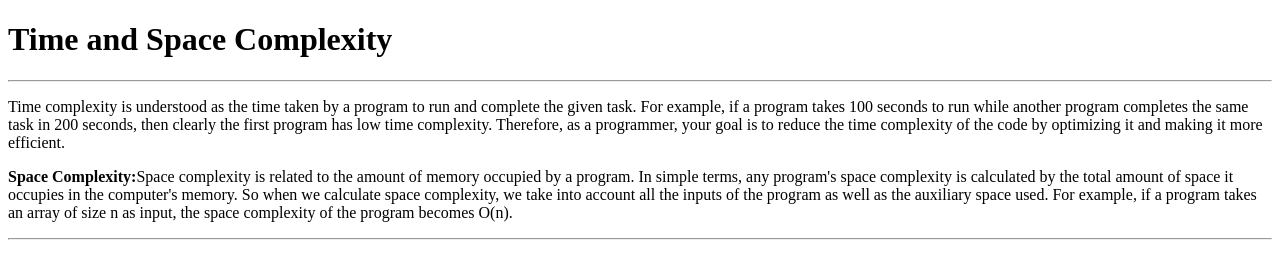
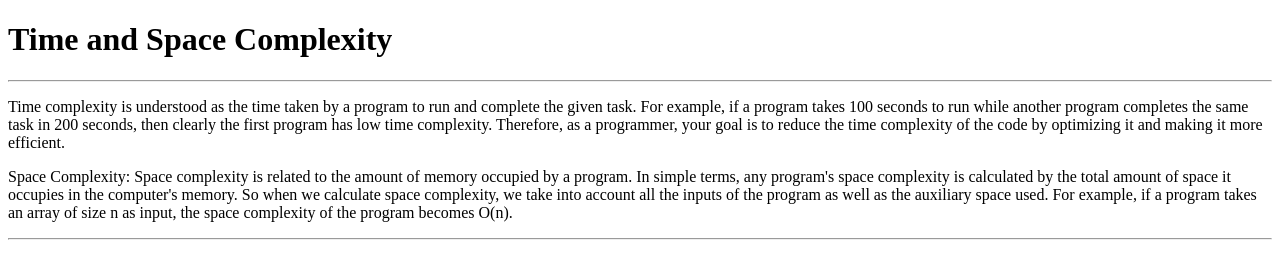
Before and after one commit to acciojob/time-and-space-complexity-ArchanaNambiar, a website: page main.html in a window 1280 px wide. Drawn offline with Linux system fonts and the light colour scheme.

Commit message:
created a submission

```diff
--- a/main.html
+++ b/main.html
@@ -11,8 +11,7 @@
 	<hr>
 	<p>Time complexity is understood as the time taken by a program to run and complete the given task. For example, if a program takes 100 seconds to run while another program completes the same task in 200 seconds, then clearly the first program has low time complexity. Therefore, as a programmer, your goal is to reduce the time complexity of the code by optimizing it and making it more efficient.</p>
 
-     <p><b>Space Complexity:</b>Space complexity is related to the amount of memory occupied by a program. In simple terms, any program's space complexity is calculated by the total amount of space it occupies in the computer's memory. So when we calculate space complexity, we take into account all the inputs of the program as well as the auxiliary space used. For example, if a program takes an array of size n as input, the space complexity of the program becomes O(n).</p>
-
+     <p>Space Complexity: Space complexity is related to the amount of memory occupied by a program. In simple terms, any program's space complexity is calculated by the total amount of space it occupies in the computer's memory. So when we calculate space complexity, we take into account all the inputs of the program as well as the auxiliary space used. For example, if a program takes an array of size n as input, the space complexity of the program becomes O(n).</p>
     <hr>
 	<!-- the entire body must be written by student -->
     <script type="text/javascript" src="./script.js">
```
